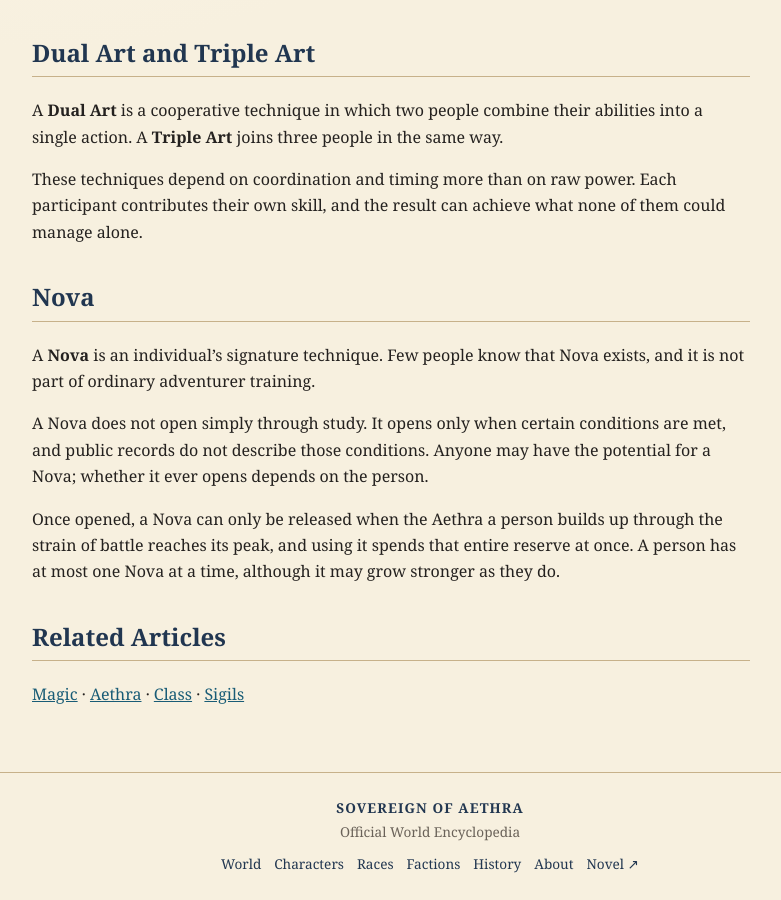
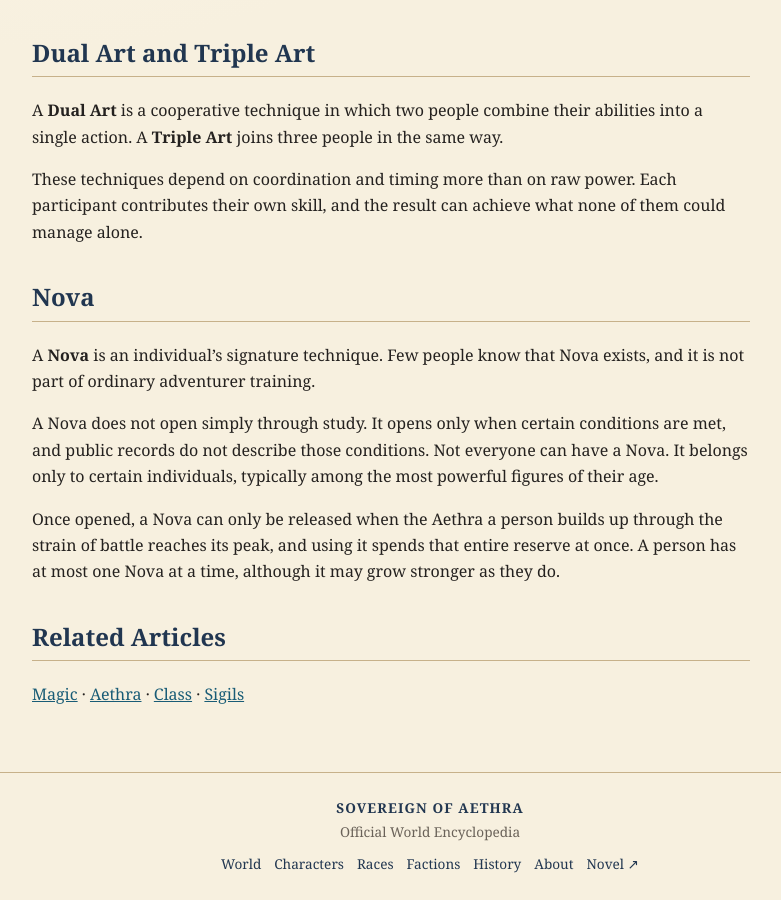
Before and after one commit to Iron-Bloom-Studio/sovereign-of-aethra-wiki, a Jekyll site: the page built from wiki/systems/arts.md, in a window 1280 px wide and 900 px high, scrolled down 625 px. Shown: the whole window, without its empty margins (210-991 px from the left). Built offline with Jekyll 4.4.1, drawn with Linux system fonts in a browser that asks for light colours.

Commit message:
wiki: Nova belongs only to certain individuals
Author decision 14 Nov 2026 10:44 WIB.

Co-Authored-By: Claude Opus 5.5 <noreply@anthropic.com>
Claude-Session: https://claude.ai/code/session_01SmRTMNQg3xzM8yGkQ8AS66

```diff
--- a/wiki/systems/arts.md
+++ b/wiki/systems/arts.md
@@ -32,7 +32,7 @@ These techniques depend on coordination and timing more than on raw power. Each
 
 A **Nova** is an individual's signature technique. Few people know that Nova exists, and it is not part of ordinary adventurer training.
 
-A Nova does not open simply through study. It opens only when certain conditions are met, and public records do not describe those conditions. Anyone may have the potential for a Nova; whether it ever opens depends on the person.
+A Nova does not open simply through study. It opens only when certain conditions are met, and public records do not describe those conditions. Not everyone can have a Nova. It belongs only to certain individuals, typically among the most powerful figures of their age.
 
 Once opened, a Nova can only be released when the Aethra a person builds up through the strain of battle reaches its peak, and using it spends that entire reserve at once. A person has at most one Nova at a time, although it may grow stronger as they do.
 
```
